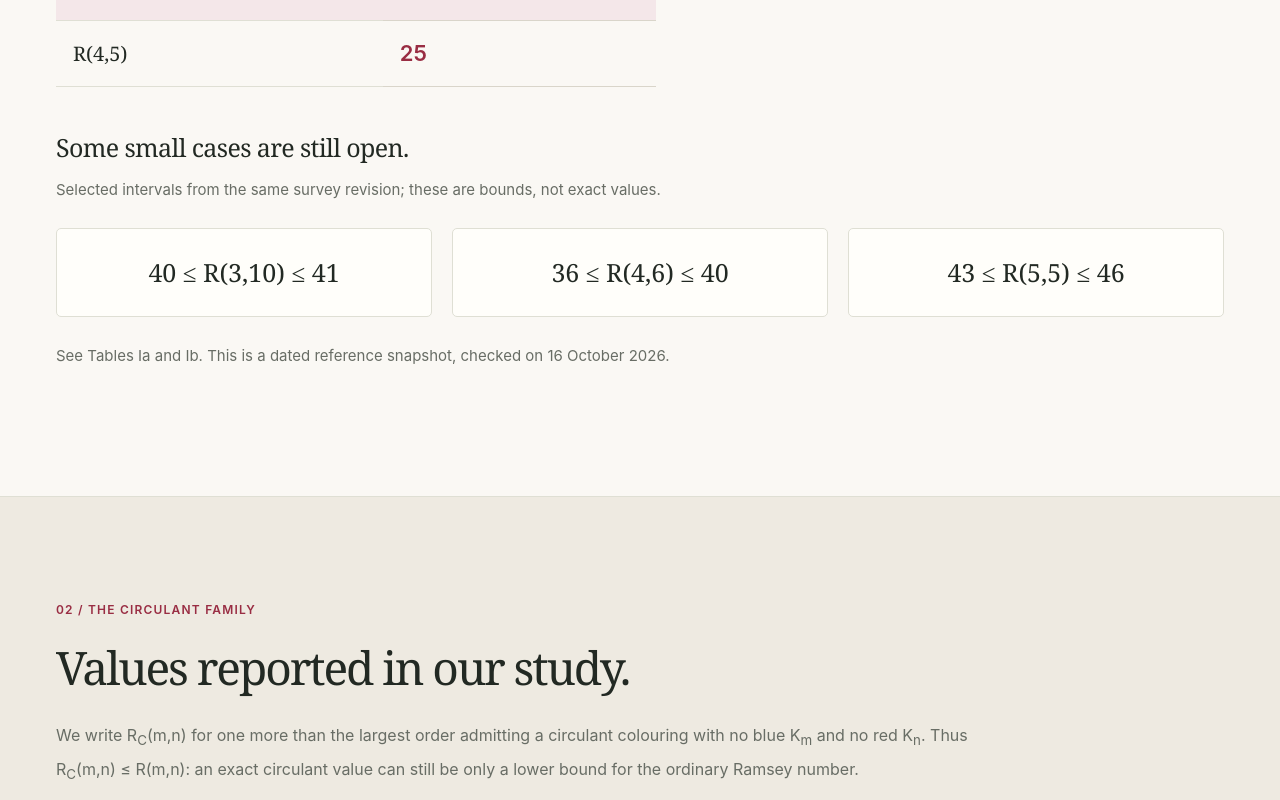
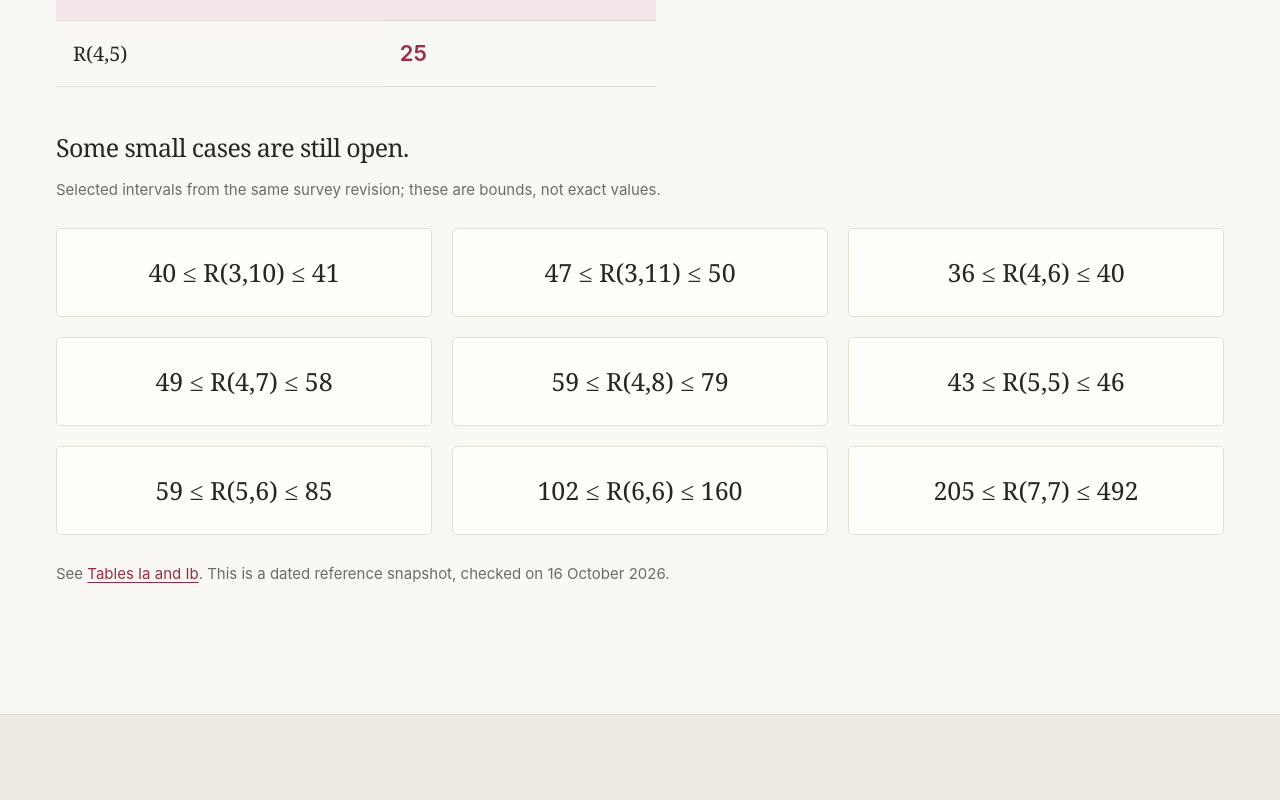
Before and after one commit to fabiofurini/ramsey-number-lower-bounds, a plain HTML site: page docs/known-numbers.html in a window 1280 px wide. Shown: the part 1600-2400 px from the top of the page. Drawn offline with Linux system fonts and the light colour scheme.

Commit message:
Expand the cited list of open Ramsey cases, including R(6,6)

```diff
--- a/docs/known-numbers.html
+++ b/docs/known-numbers.html
@@ -39,7 +39,7 @@
 <tr><th scope="row">R(3,9)</th><td>36</td></tr>
 <tr class="reference-featured"><th scope="row">R(4,4)</th><td>18</td></tr>
 <tr><th scope="row">R(4,5)</th><td>25</td></tr></tbody></table></div>
-      <div class="reference-open"><h3>Some small cases are still open.</h3><p>Selected intervals from the same survey revision; these are bounds, not exact values.</p><div class="reference-bound-cards"><p>40 ≤ R(3,10) ≤ 41</p><p>36 ≤ R(4,6) ≤ 40</p><p>43 ≤ R(5,5) ≤ 46</p></div><p class="reference-source">See Tables Ia and Ib. This is a dated reference snapshot, checked on 16 October 2026.</p></div>
+      <div class="reference-open" id="open-cases"><h3>Some small cases are still open.</h3><p>Selected intervals from the same survey revision; these are bounds, not exact values.</p><div class="reference-bound-cards"><p>40 ≤ R(3,10) ≤ 41</p><p>47 ≤ R(3,11) ≤ 50</p><p>36 ≤ R(4,6) ≤ 40</p><p>49 ≤ R(4,7) ≤ 58</p><p>59 ≤ R(4,8) ≤ 79</p><p>43 ≤ R(5,5) ≤ 46</p><p>59 ≤ R(5,6) ≤ 85</p><p>102 ≤ R(6,6) ≤ 160</p><p>205 ≤ R(7,7) ≤ 492</p></div><p class="reference-source">See <a href="https://www.cs.rit.edu/~spr/ElJC/sur.pdf#page=6">Tables Ia and Ib</a>. This is a dated reference snapshot, checked on 16 October 2026.</p></div>
     </section>
     <section class="reference-circulant" id="circulant" aria-labelledby="circulant-title"><div class="section wrap">
       <p class="eyebrow">02 / The circulant family</p><h2 id="circulant-title">Values reported in our study.</h2>
```
